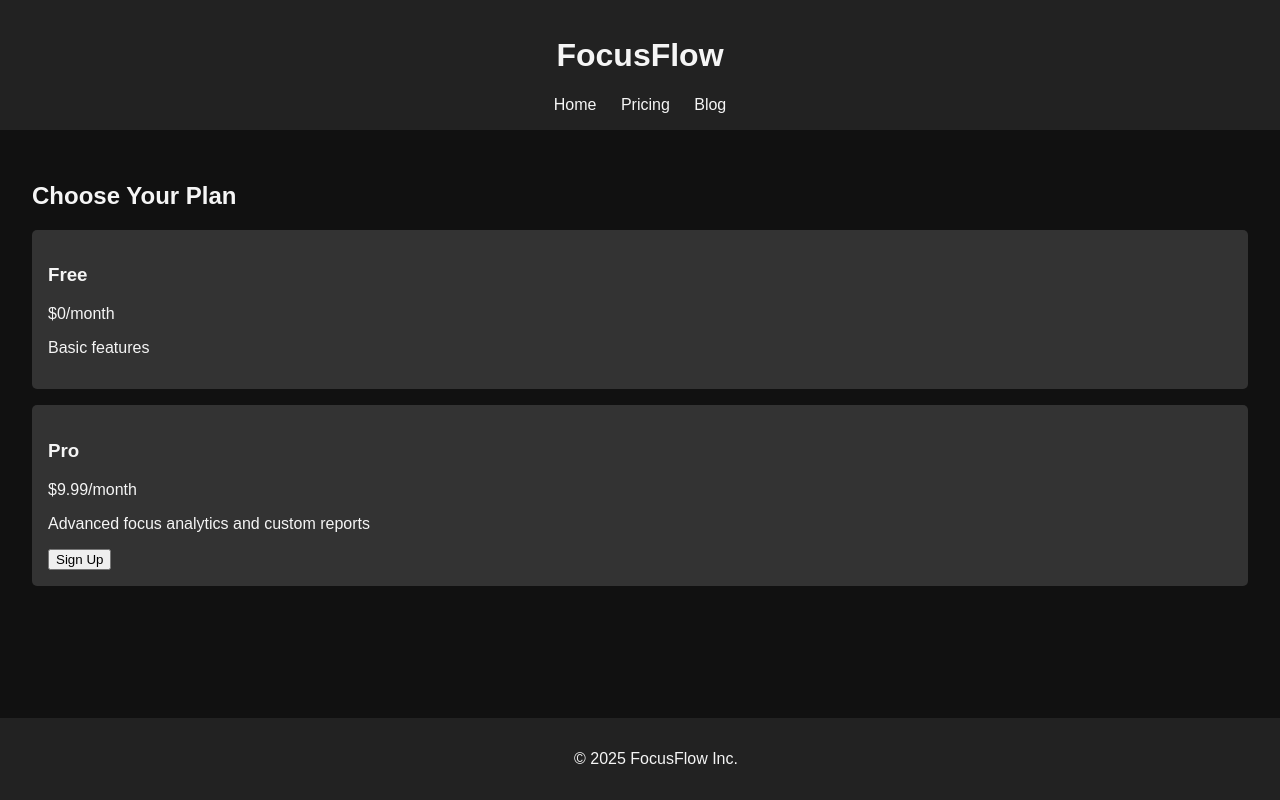
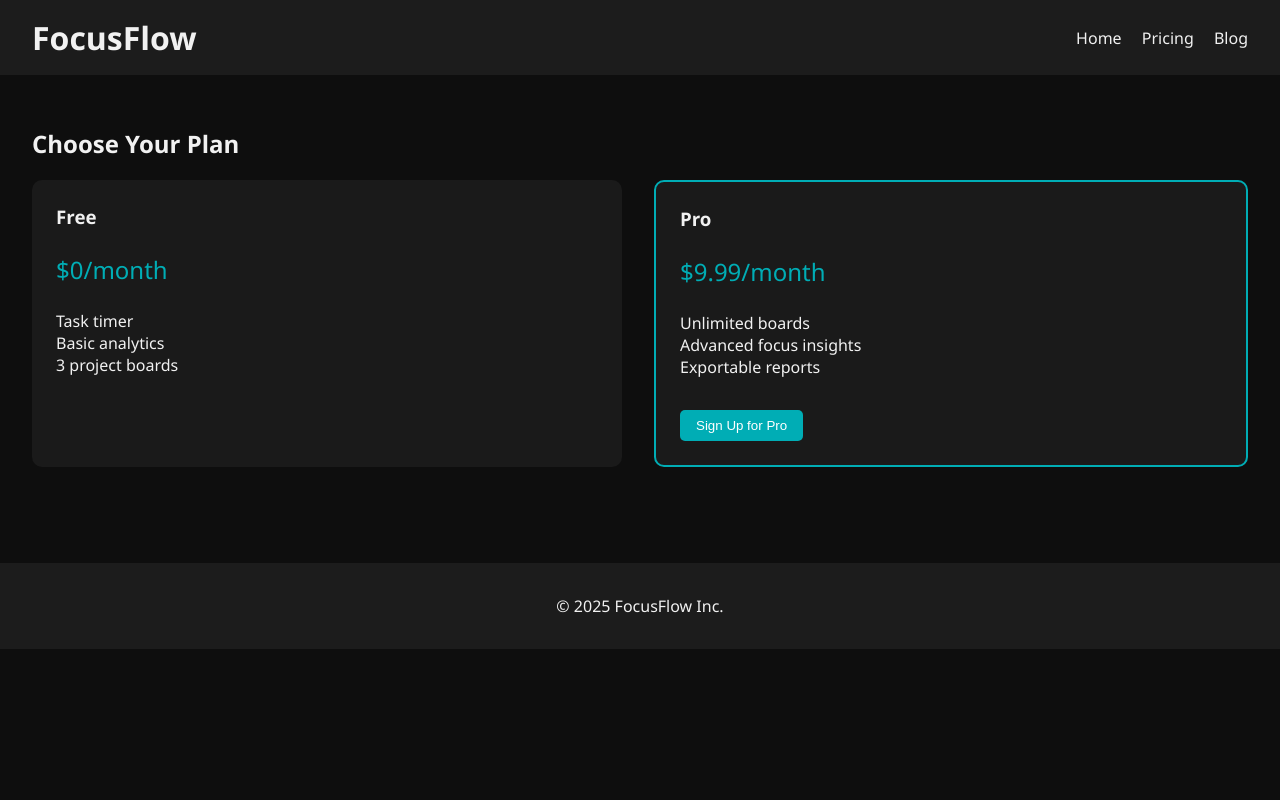
Before and after one commit to farhanv26/MSE543-focusflow-site, a plain HTML site: page pricing.html in a window 1280 px wide. Drawn offline with Linux system fonts and the light colour scheme.

Commit message:
Add files via upload

```diff
--- a/blog.html
+++ b/blog.html
@@ -5,6 +5,14 @@
     <meta charset="UTF-8">
     <title>Blog - FocusFlow</title>
     <link rel="stylesheet" href="style.css">
+    <!-- Google tag (gtag.js) -->
+    <script async src="https://www.googletagmanager.com/gtag/js?id=G-M0YQJ9P8VT"></script>
+    <script>
+      window.dataLayer = window.dataLayer || [];
+      function gtag(){dataLayer.push(arguments);}
+      gtag('js', new Date());
+      gtag('config', 'G-M0YQJ9P8VT');
+    </script>
 </head>
 <body>
     <header>
@@ -17,7 +25,10 @@
     </header>
     <main>
         <h2>Focus Strategies That Work</h2>
-        <p>Want to stay productive throughout the day? Try the Pomodoro technique, reduce digital distractions, and work in 90-minute blocks.</p>
+        <article>
+            <p><strong>Want to stay productive throughout the day?</strong> Try the Pomodoro technique, reduce digital distractions, and work in 90-minute deep work blocks. These science-backed strategies can help you stay in flow longer and get more done with less stress.</p>
+            <p>Explore more tips and techniques in our weekly blog series designed for busy students and professionals alike.</p>
+        </article>
     </main>
     <footer>
         <p>&copy; 2025 FocusFlow Inc.</p>
--- a/pricing.html
+++ b/pricing.html
@@ -5,6 +5,14 @@
     <meta charset="UTF-8">
     <title>Pricing - FocusFlow</title>
     <link rel="stylesheet" href="style.css">
+    <!-- Google tag (gtag.js) -->
+    <script async src="https://www.googletagmanager.com/gtag/js?id=G-M0YQJ9P8VT"></script>
+    <script>
+      window.dataLayer = window.dataLayer || [];
+      function gtag(){dataLayer.push(arguments);}
+      gtag('js', new Date());
+      gtag('config', 'G-M0YQJ9P8VT');
+    </script>
 </head>
 <body>
     <header>
@@ -17,16 +25,26 @@
     </header>
     <main>
         <h2>Choose Your Plan</h2>
-        <div class="plan">
-            <h3>Free</h3>
-            <p>$0/month</p>
-            <p>Basic features</p>
-        </div>
-        <div class="plan">
-            <h3>Pro</h3>
-            <p>$9.99/month</p>
-            <p>Advanced focus analytics and custom reports</p>
-            <button>Sign Up</button>
+        <div class="pricing-grid">
+            <div class="plan">
+                <h3>Free</h3>
+                <p class="price">$0/month</p>
+                <ul>
+                    <li>Task timer</li>
+                    <li>Basic analytics</li>
+                    <li>3 project boards</li>
+                </ul>
+            </div>
+            <div class="plan featured">
+                <h3>Pro</h3>
+                <p class="price">$9.99/month</p>
+                <ul>
+                    <li>Unlimited boards</li>
+                    <li>Advanced focus insights</li>
+                    <li>Exportable reports</li>
+                </ul>
+                <button class="signup-btn">Sign Up for Pro</button>
+            </div>
         </div>
     </main>
     <footer>
--- a/style.css
+++ b/style.css
@@ -1,43 +1,82 @@
 
 body {
-    font-family: Arial, sans-serif;
-    background-color: #111;
-    color: #f5f5f5;
+    font-family: 'Segoe UI', Tahoma, Geneva, Verdana, sans-serif;
+    background-color: #0e0e0e;
+    color: #f1f1f1;
     margin: 0;
     padding: 0;
 }
 header {
-    background-color: #222;
-    padding: 1rem;
-    text-align: center;
+    background-color: #1c1c1c;
+    padding: 1rem 2rem;
+    display: flex;
+    justify-content: space-between;
+    align-items: center;
+}
+header h1 {
+    margin: 0;
 }
 nav a {
-    color: #f5f5f5;
-    margin: 0 10px;
+    color: #f1f1f1;
+    margin-left: 1rem;
     text-decoration: none;
 }
 main {
     padding: 2rem;
 }
+.hero-img {
+    width: 100%;
+    max-width: 700px;
+    margin: 2rem 0;
+    border-radius: 10px;
+}
 .cta-button {
-    display: inline-block;
-    padding: 0.5rem 1rem;
+    padding: 0.75rem 1.5rem;
     background: #00adb5;
     color: white;
     text-decoration: none;
+    font-weight: bold;
     border-radius: 5px;
+    display: inline-block;
+}
+.pricing-grid {
+    display: flex;
+    gap: 2rem;
+    flex-wrap: wrap;
 }
 .plan {
-    background: #333;
-    margin: 1rem 0;
-    padding: 1rem;
+    flex: 1;
+    background: #1a1a1a;
+    padding: 1.5rem;
+    border-radius: 10px;
+    min-width: 250px;
+}
+.featured {
+    border: 2px solid #00adb5;
+}
+.plan h3 {
+    margin-top: 0;
+}
+.price {
+    font-size: 1.5rem;
+    color: #00adb5;
+}
+ul {
+    list-style: none;
+    padding-left: 0;
+}
+.signup-btn {
+    background: #00adb5;
+    color: white;
+    padding: 0.5rem 1rem;
+    border: none;
+    margin-top: 1rem;
     border-radius: 5px;
+    cursor: pointer;
 }
 footer {
-    background-color: #222;
+    background-color: #1c1c1c;
     text-align: center;
     padding: 1rem;
-    position: fixed;
-    width: 100%;
-    bottom: 0;
+    margin-top: 4rem;
 }
```
Also changed, not shown: index.html (+13 -4 lines).
